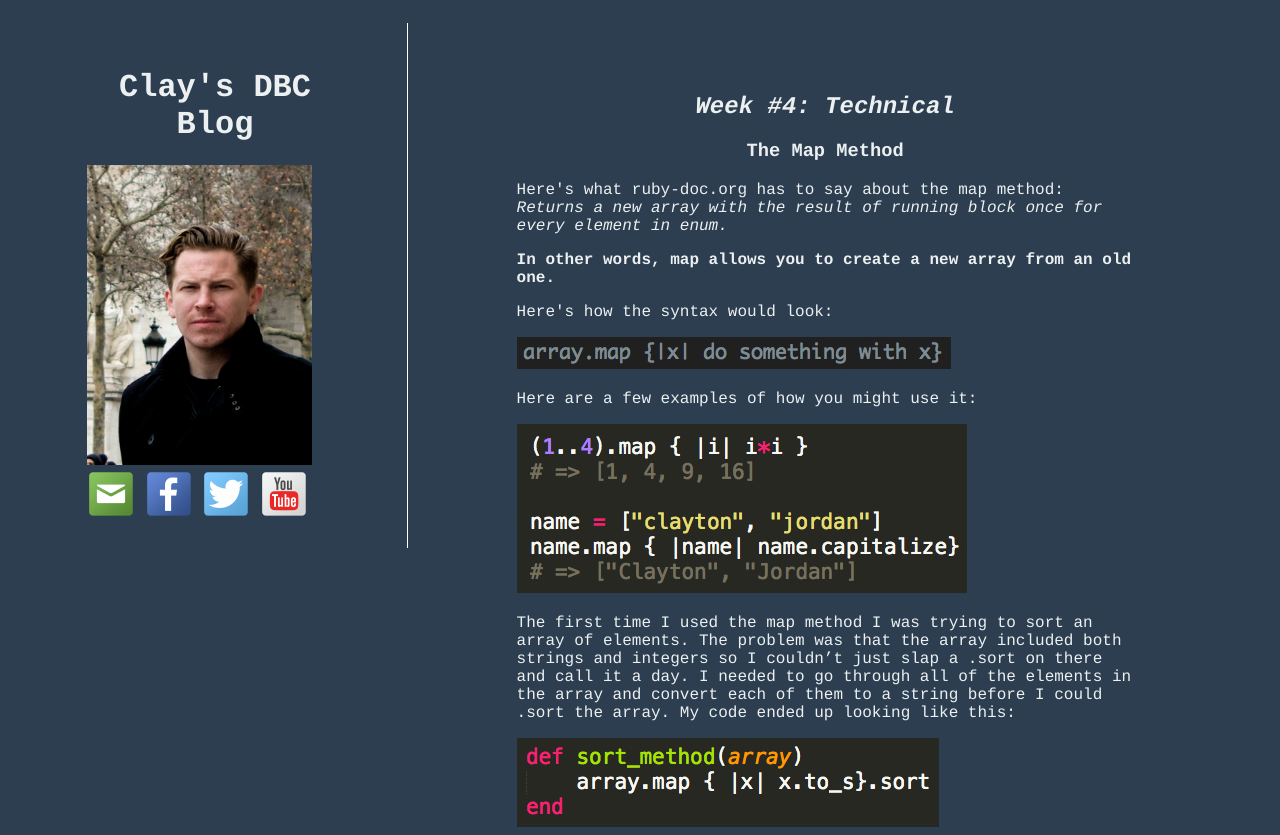
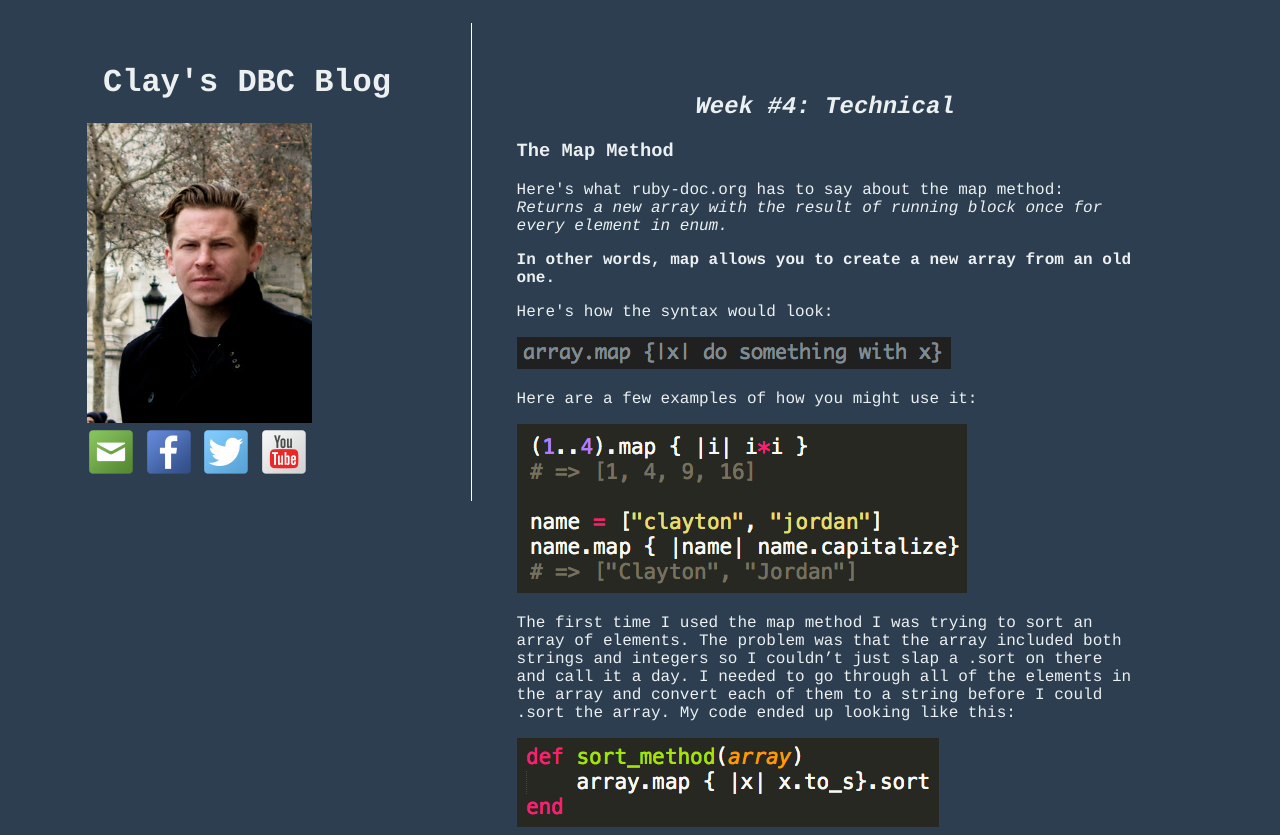
Before and after one commit to cjord01/cjord01.github.io, a plain HTML site: page blog-posts/week4_technical.html in a window 1280 px wide. Shown: the top 835 px of the page. Drawn offline with Linux system fonts and the light colour scheme.

Commit message:
More Updates

```diff
--- a/blog-posts/stylesheets/blog.css
+++ b/blog-posts/stylesheets/blog.css
@@ -6,8 +6,8 @@ h1 {
 
 #sidebar {
 	position: fixed;
-	width: 20%;
-	padding: 25px 5% 25px 5%;
+	width: 25%;
+	padding: 20px 5% 20px 5%;
 	float: left;
 	border-right: 1px solid white;
 }
@@ -20,10 +20,6 @@ h1 {
 h2 {
 	color: #ecf0f1;
 	font-family: "Courier";
-	text-align: center;
-}
-
-h3 {
 	text-align: center;
 }
 
```
Also changed, not shown: 1 other file.
